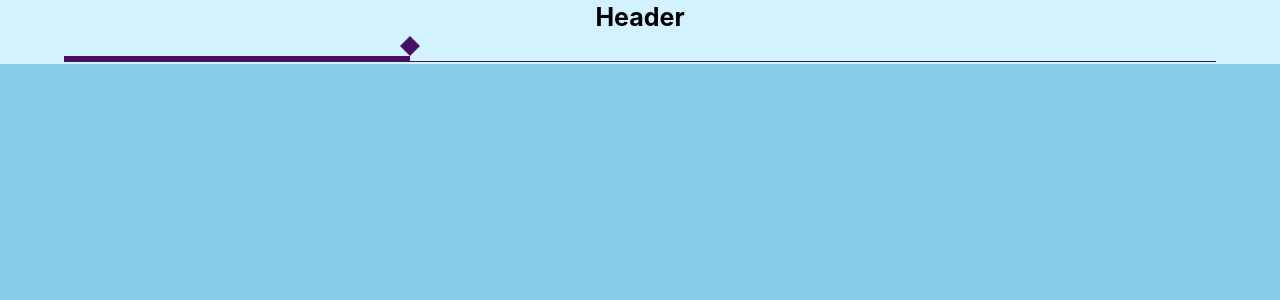
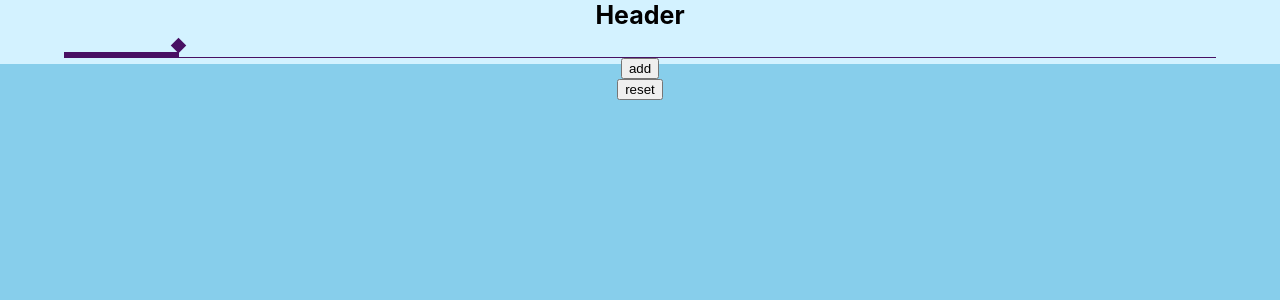
Before and after one commit to jhoh96/random-components, a React (Create React App) app: page / in a window 1280 px wide. Shown: the top 300 px of the page. Built offline with nearby package versions, Linux system fonts and the light colour scheme.

Commit message:
diamond animation

```diff
--- a/src/TestContainer.jsx
+++ /dev/null
@@ -1,18 +0,0 @@
-import React, { useState, useEffect } from "react";
-
-// components
-import ProgressBar from "./general/components/ProgressBar";
-
-// css
-import "./containerStyles.scss";
-
-export default function TestContainer() {
-  return (
-    <div className="test-container">
-      <div className="test-container-header">
-        <h4>Header</h4>
-        <ProgressBar completed={30}></ProgressBar>
-      </div>
-    </div>
-  );
-}
--- /dev/null
+++ b/src/TestContainer.tsx
@@ -0,0 +1,38 @@
+import React, { useState, useEffect } from "react";
+
+// components
+import ProgressBar from "./general/components/ProgressBar";
+
+// css
+import "./containerStyles.scss";
+
+export default function TestContainer() {
+  const [aniToggle, setAniToggle] = useState<Boolean>();
+  const [completed, setCompleted] = useState<Number>(10);
+  const delay = (ms: number) => new Promise((res) => setTimeout(res, ms));
+
+  const handleClick = () => {
+    setCompleted(completed.valueOf() + 30);
+    // console.log(completed);
+    // console.log(aniToggle);
+  };
+
+  // awaits 1 second to activate animation, then turns it off
+  useEffect(() => {
+    setAniToggle(true);
+    setTimeout(() => {
+      setAniToggle(false);
+    }, 1000);
+  }, [completed]);
+
+  return (
+    <div className="test-container">
+      <div className="test-container-header">
+        <h4>Header</h4>
+        <ProgressBar completed={completed} toggle={aniToggle}></ProgressBar>
+        <button onClick={() => handleClick()}>add</button>
+        <button onClick={() => setCompleted(10)}>reset</button>
+      </div>
+    </div>
+  );
+}
--- a/src/general/components/ProgressBar.tsx
+++ b/src/general/components/ProgressBar.tsx
@@ -4,16 +4,13 @@ import React, { useState, useEffect, useRef } from "react";
 import "./styling/progressBarStyling.scss";
 
 export default function ProgressBar(props: any) {
-  const { completed } = props;
-  const [animate, setAnimate] = useState<Boolean>();
+  const { completed, toggle } = props;
+  const [animate, setAnimate] = useState<Number>(0);
   const delay = (ms: number) => new Promise((res) => setTimeout(res, ms));
 
   useEffect(() => {
-    setAnimate(true);
-    delay(400);
-    setAnimate(false);
-    console.log(animate);
-  }, [completed]);
+    renderAnimation();
+  }, [toggle]);
 
   const widthStyle = {
     width: `${completed}%`,
@@ -21,17 +18,17 @@ export default function ProgressBar(props: any) {
 
   const diaStyle = {
     animation: animate ? "spin 1s ease-in-out" : "none",
+    // animateionDuration: animate ? "500ms" : 0,
   };
 
-  const diaPadding = {
-    // marginLeft: `${completed}vw`,
-    // transform: `scaleX(${completed}vw)`
+  const renderAnimation = () => {
+    return toggle ? setAnimate(1) : setAnimate(0);
   };
 
   return (
     <div className="progress-bar-container">
       <div className="progress-bar-diamond-container" style={widthStyle}>
-        <span id="diamond" style={diaStyle}></span>
+        <div id="diamond" style={diaStyle}></div>
       </div>
       <div className="progress-bar-filler" style={widthStyle}>
         {/* <span className="progress-bar-label">{`${completed}`}</span> */}
--- a/src/general/components/styling/progressBarStyling.scss
+++ b/src/general/components/styling/progressBarStyling.scss
@@ -11,11 +11,10 @@ $main-color: #481063;
 
 .progress-bar-diamond-container {
   position: relative;
-  min-height: 26px;
   display: flex;
   justify-content: end !important;
-  padding-bottom: 2px;
   transition: width 0.8s ease-in-out;
+  height: 30px;
 }
 
 .progress-bar-filler {
@@ -34,49 +33,29 @@ $main-color: #481063;
 
 // Shapes & Stuff
 #diamond {
-  width: 0;
-  height: 0;
-  border: 10px solid transparent;
-  border-bottom-color: $main-color;
-  position: relative;
-  margin-right: -10px;
-  top: -10px;
-  transition: all 0.5s linear;;
+  background: $main-color;
+  height: 11px;
+  text-align: center;
+  transform: rotate(45deg);
+  width: 11px;
+  // margin-top: 10px;
+  margin: 10px -5px 0px 0px;
+  // animation-name: spin;
+  // animation-duration: 5000ms;
+  // animation-iteration-count: infinite;
+  // animation-timing-function: linear;
 }
-#diamond:after {
-  content: "";
-  position: absolute;
-  left: -10px;
-  top: 10px;
-  width: 0;
-  height: 0;
-  border: 10px solid transparent;
-  border-top-color: $main-color;
-  transition: all 0.5s linear;
+
+#diamond[animation="1"] {
+  animation: spin 5s ease-in-out;
 }
 
 // ANIMATIONS
-@-moz-keyframes spin {
-  from {
-    -moz-transform: rotate(0deg);
-  }
-  to {
-    -moz-transform: rotate(360deg);
-  }
-}
-@-webkit-keyframes spin {
-  from {
-    -webkit-transform: rotate(0deg);
-  }
-  to {
-    -webkit-transform: rotate(360deg);
-  }
-}
 @keyframes spin {
   from {
     transform: rotate(0deg);
   }
   to {
-    transform: rotate(360deg);
+    transform: rotate(230deg);
   }
 }
```
